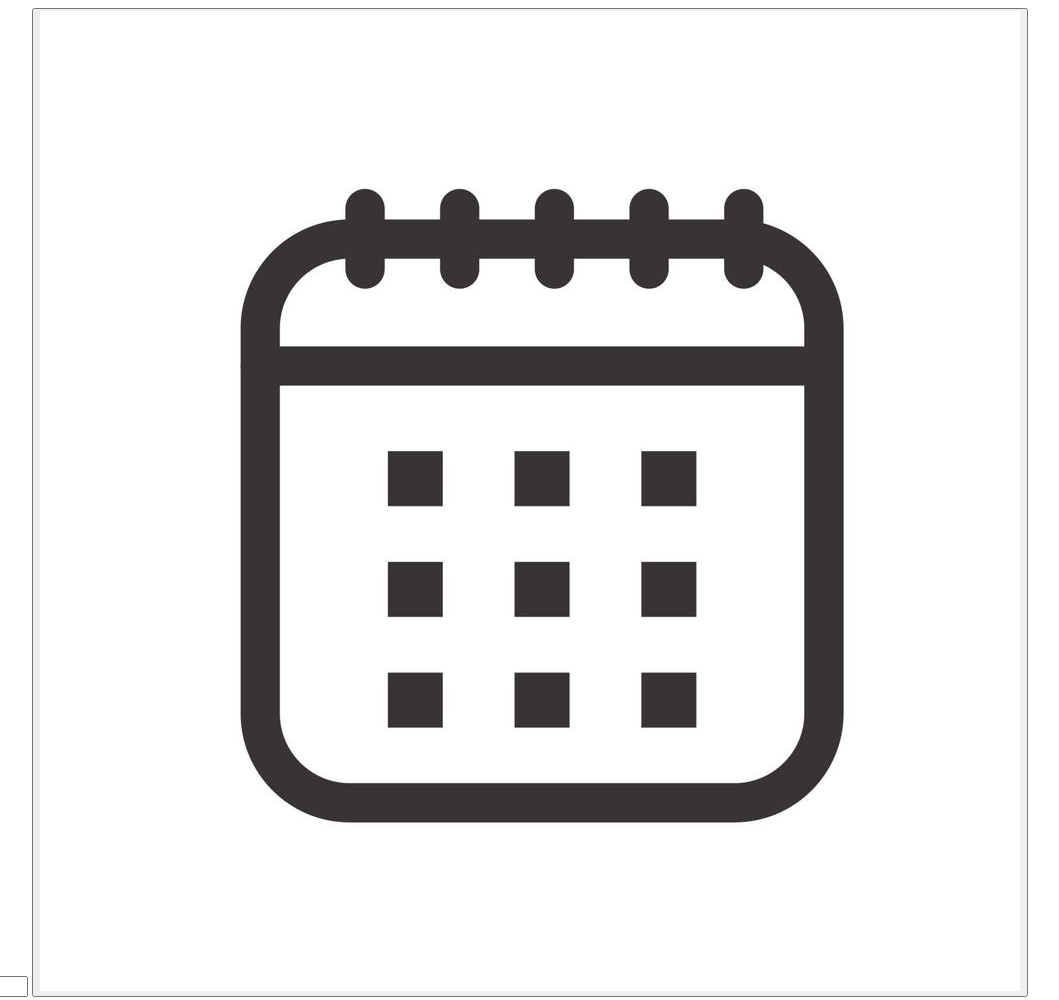
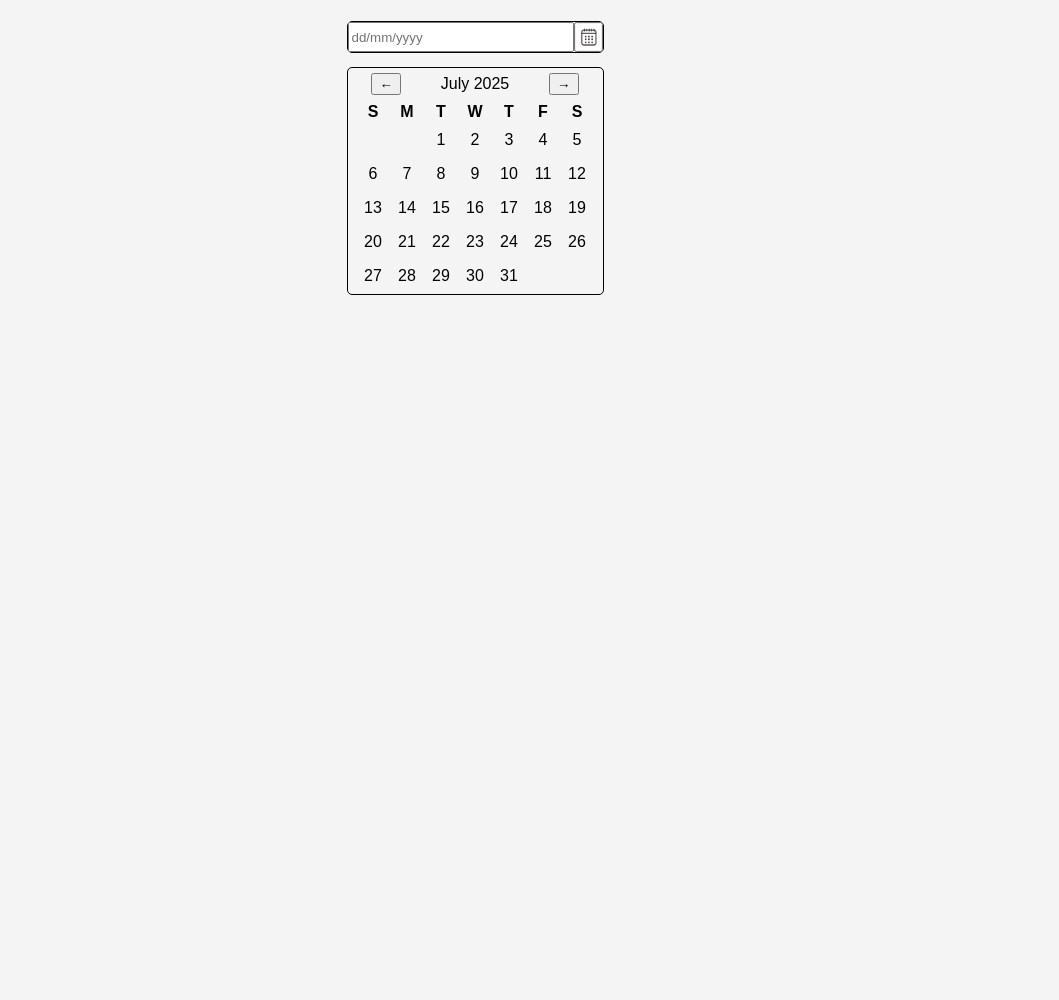
Before and after one commit to whoistk1/frontend-projects, a plain HTML site: page 06-datepicker-ui/index.html in a window 1280 px wide. Shown: the top 1000 px of the page, without its empty margins (165-1224 px from the left). After the commit the page ends 800 px from the top, so only its background shows below. Drawn offline with Linux system fonts and the light colour scheme.

Commit message:
Calendar Done

```diff
--- a/06-datepicker-ui/index.html
+++ b/06-datepicker-ui/index.html
@@ -11,19 +11,19 @@
     <div class = "calendar">
 
         <div class = "calendar-header">
-            <input type="text" placeholder="dd/mm/yy">
+            <input class = "date-input" type="text" placeholder="dd/mm/yyyy">
             <button class = "calendar-button">
-                <img src="images/calendar-icon.jpg" alt="calendar icon">
+                <img class="calendar-icon" src="images/calendar-icon.jpg" alt="calendar icon">
             </button>
         </div>
 
         <div class = "calendar-body">
-            <div class = "month-and-year">
+            <div class = "month-year">
                 <button class = "left-arrow">←</button>
                 <p>July 2025</p>
                 <button class = "right-arrow">→</button>
             </div>
-        </div>
+
 
             <div class = "calendar-content">
                 <table>
@@ -87,6 +87,6 @@
                     </tr>
                 </table>
             </div>
-
+        </div>
     </div>
   </body>
--- a/06-datepicker-ui/styles.css
+++ b/06-datepicker-ui/styles.css
@@ -0,0 +1,79 @@
+body {
+    font-family: Arial, sans-serif;
+    background-color: #f4f4f4;
+}
+
+.calendar {
+
+    display: flex;
+    flex-direction: column;
+    justify-content: center;
+    align-items: center;
+    width:300px;
+    height:300px;
+    margin: auto;
+}
+
+.calendar-header {
+    border: black 1px solid;
+    border-radius: 5px;
+    width: 85%;
+    margin:auto auto auto auto;
+    display: flex;
+    justify-content: center
+}
+
+.calendar-button {
+    padding: 0;
+    height: 30px;
+    ;
+}
+
+input[placeholder="dd/mm/yyyy"] {
+    width: 90%;
+}
+
+img[alt="calendar icon"] {
+    width: 100%;
+    height: 100%;
+    margin: 0;
+    padding: 0;
+}
+
+.calendar-body {
+    border: black 1px solid;
+    border-radius: 5px;
+    width: 85%;
+    margin-bottom: auto;
+
+}
+
+.month-year{
+    padding: 5px;
+    display: flex;
+    justify-content: space-around;
+}
+
+.left-arrow, .right-arrow {
+    width: 30px;
+    height: 22px;
+    cursor: pointer;
+}
+
+p {
+    margin: 2px;
+    padding: 0;
+
+}
+
+
+table, th, td {
+    margin: auto;
+
+}
+
+td {
+    width: 30px;
+    height: 30px;
+    text-align: center;
+}
```
Lines whose indentation alone changed are shown as unchanged.
